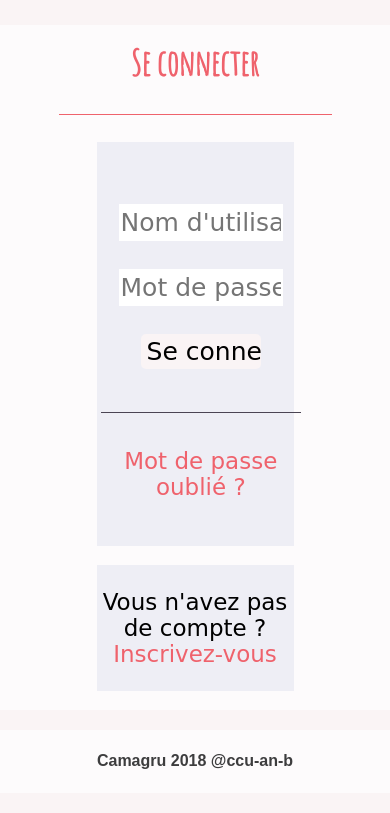
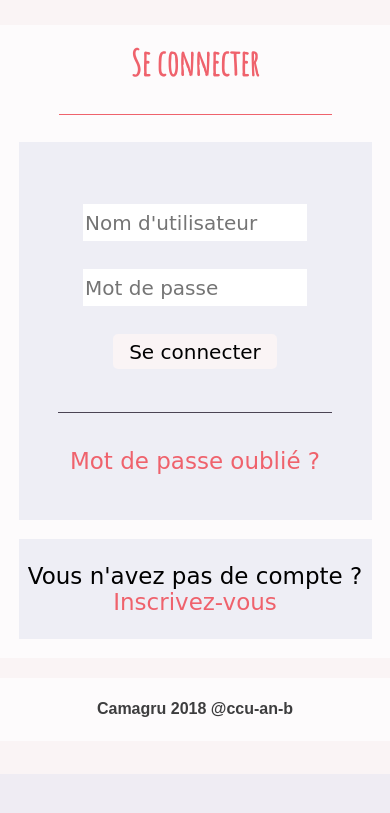
Before and after one commit to ccu-an-b/Camagru, a PHP site: page /connexion.php in a window 390 px wide. Shown: the part 70-883 px from the top of the page. After the commit the page ends 811 px from the top, so only its background shows below. Run offline with PHP 8.4, Linux system fonts and the light colour scheme; some web fonts are replaced.

Commit message:
responsive connexion pages

```diff
--- a/public/css/style.css
+++ b/public/css/style.css
@@ -531,6 +531,7 @@
 	margin-right: auto;
 	margin-left: auto;
 	padding: 1px;
+	min-width: 300px
 }
 
 #connexion table {
@@ -568,6 +569,17 @@
 	font-weight: bold;
 }
 
+#connexion #submit_form.pass {
+	width: auto;
+}
+@media screen and (max-width: 650px) {
+	#connexion div {width:80%}
+	#connexion input {font-size:20px}
+}
+
+@media screen and (max-width: 400px) {
+	#connexion div {width:90%}
+}
 /*--------------Profil.php--------------*/
 #profile {
 	margin-right: auto;
--- a/view/forgotten_passView.php
+++ b/view/forgotten_passView.php
@@ -19,7 +19,7 @@
 						<td><input class="input" type="text" name="mail" placeholder="Adresse e-mail"></td>
 					</tr>
 					<tr>
-						<td><input onclick="retrieve_pass()" id="submit_form" type="submit" name="submit" value="R&eacute;initialiser votre mot de passe"</td>
+						<td><input onclick="retrieve_pass()" id="submit_form" class="pass" type="submit" name="submit" value="R&eacute;initialiser votre mot de passe"</td>
 					</tr>
 				</table>
 			<br/>
```
